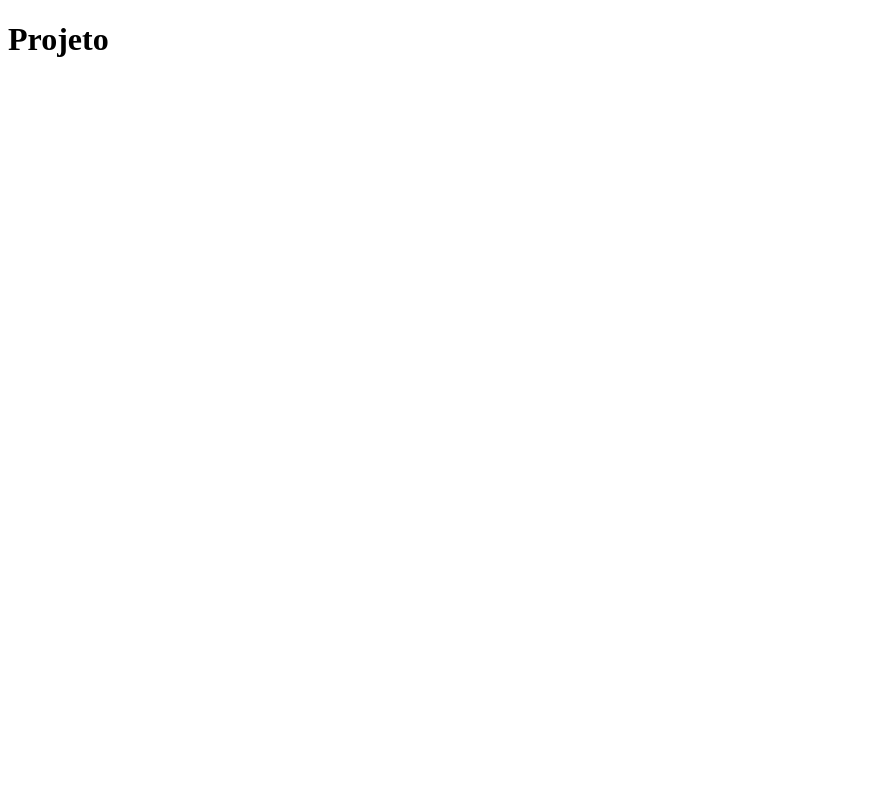
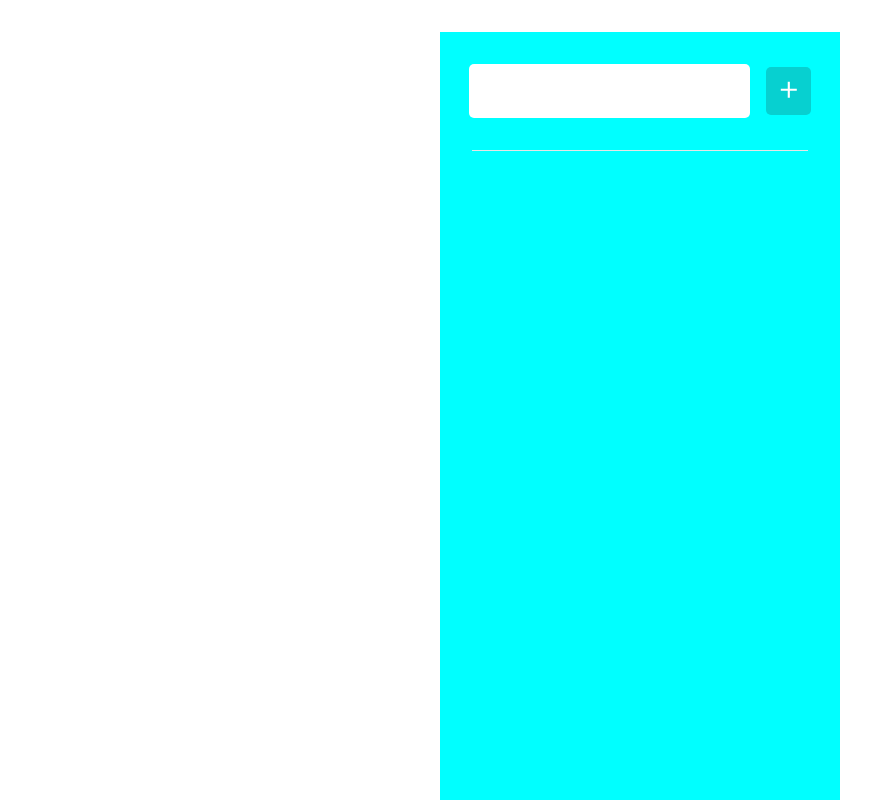
Before and after one commit to AdrianaRoza/react-exercise, a React (Create React App) app: page / in a window 1280 px wide. Shown: the whole page, without its empty margins (0-895 px from the left). Built offline with nearby package versions, Linux system fonts and the light colour scheme.

Commit message:
styles-header

```diff
--- a/package.json
+++ b/package.json
@@ -8,6 +8,7 @@
     "@testing-library/user-event": "^13.5.0",
     "react": "^18.2.0",
     "react-dom": "^18.2.0",
+    "react-icons": "^4.4.0",
     "react-scripts": "5.0.1",
     "web-vitals": "^2.1.4"
   },
--- a/public/index.html
+++ b/public/index.html
@@ -5,12 +5,12 @@
     <link rel="icon" href="%PUBLIC_URL%/favicon.ico" />
     <meta name="viewport" content="width=device-width, initial-scale=1" />
     <meta name="theme-color" content="#000000" />
-    <meta
-      name="description"
-      content="Web site created using create-react-app"
-    />
-    <link rel="apple-touch-icon" href="%PUBLIC_URL%/logo192.png" />
-       <link rel="manifest" href="%PUBLIC_URL%/manifest.json" />
+
+    <link rel="preconnect" href="https://fonts.googleapis.com">
+    <link rel="preconnect" href="https://fonts.gstatic.com" crossorigin>
+    <link href="https://fonts.googleapis.com/css2?family=Raleway:wght@500;600&display=swap"
+    rel="stylesheet">
+
         <title>React Exercise</title>
   </head>
   <body>
--- a/src/App.js
+++ b/src/App.js
@@ -1,10 +1,25 @@
-import React from "react";
+import './global.css'
+import './styles.css'
+import { IoMdAdd } from 'react-icons/io'
 
 function App() {
   return (
-    <h1>
-      Projeto
-    </h1>
+    <div className='app'>
+      <div className='todo'>
+        <header>
+
+          <input type="text"/>
+
+          <button><IoMdAdd/></button>
+
+        </header>
+
+        <div className='task-conteiner'>
+
+        </div>
+      </div>
+
+    </div>
   );
 }
 
--- /dev/null
+++ b/src/global.css
@@ -0,0 +1,20 @@
+* {
+    margin: 0;
+    padding: 0;
+    box-sizing: border-box;
+}
+
+body {
+    font-family: Raleway;
+}
+
+button {
+    cursor: pointer;
+    border: 0;
+    outline: 0;
+}
+
+input {
+    border: 0;
+    outline: 0;
+}
--- /dev/null
+++ b/src/styles.css
@@ -0,0 +1,54 @@
+.app {
+    display: flex;
+    justify-content: center;
+    width: 100vw;
+    height: 100vh;
+}
+
+.todo {
+    margin-top: 2rem;
+    display: flex;
+    flex-direction: column;
+    padding: 2rem;
+
+    width: 400px;
+
+    background-color: aqua;
+}
+
+header {
+    display: flex;
+    justify-content: center;
+    align-items: center;
+    gap: 1rem;
+
+    border-bottom: 1px solid rgb(230,230,230);
+
+    padding-bottom: 2rem;
+}
+
+header button {
+    background-color: rgb(7, 208, 208);
+    padding: 0.6rem;
+    border-radius: 5px;
+}
+
+header button:hover {
+    filter: brightness(0.90);
+    transition: 0.4s;
+}
+
+header button svg {
+    font-size: 1.6rem;
+    color: #ffffff;
+}
+
+header input {
+    padding: 1rem 2rem;
+    background-color: #ffffff;
+    width: 300px;
+    border-radius: 5px;
+
+    font-family: Raleway;
+    font-size: 1.2rem;
+}
```
Also changed, not shown: 1 other file (tests, documents, lock files or other folders).
